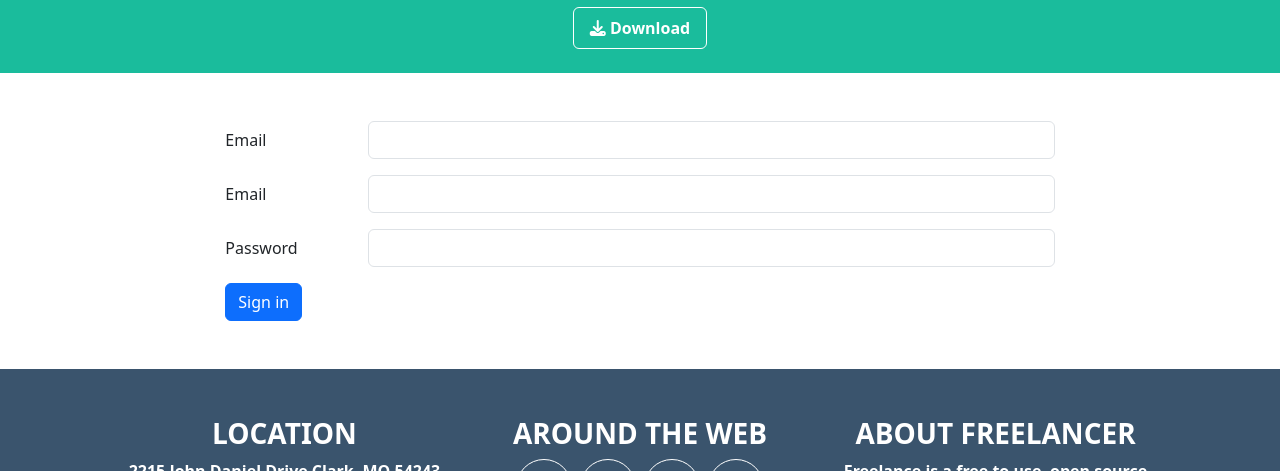
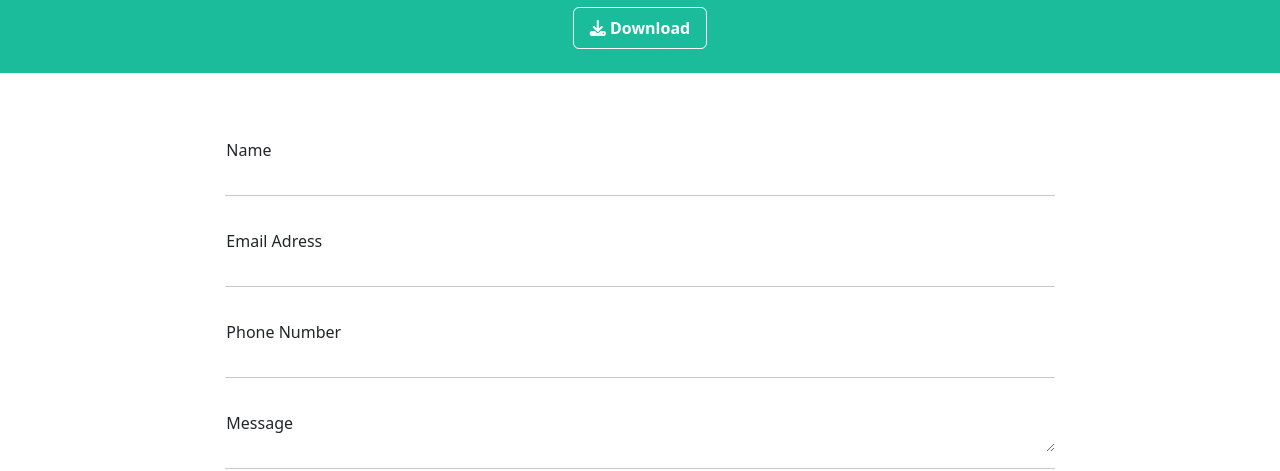
Before and after one commit to GencoMattia/html-css-bootstrap-freelancer, a plain HTML site: page index.html in a window 1280 px wide. Shown: the part 1830-2301 px from the top of the page. Drawn offline with nearby package versions, Linux system fonts and the light colour scheme.

Commit message:
Formatted Form section

```diff
--- a/index.html
+++ b/index.html
@@ -117,23 +117,33 @@
                 <div class="col-8">
                     <form>
                         <div class="row mb-3">
-                            <label for="inputEmail3" class="col-sm-2 col-form-label">Email</label>
-                            <div class="col-sm-10">
-                                <input type="email" class="form-control" id="inputEmail3">
+                            <div class="form-floating">
+                                <input type="text" class="form-control border border-0" id="inputName" placeholder="Name">
+                                <label for="inputName" class="col-sm-3 col-form-label">Name</label>
                             </div>
                         </div>
+                        <hr>
                         <div class="row mb-3">
-                            <label for="inputEmail3" class="col-sm-2 col-form-label">Email</label>
-                            <div class="col-sm-10">
-                                <input type="email" class="form-control" id="inputEmail3">
+                            <div class="form-floating">
+                                <input type="email" class="form-control border border-0" id="inputEmail3" placeholder="Email Adress">
+                                <label for="inputEmail3" class="col-sm-3 col-form-label">Email Adress</label>
                             </div>
                         </div>
+                        <hr>
                         <div class="row mb-3">
-                            <label for="inputPassword3" class="col-sm-2 col-form-label">Password</label>
-                            <div class="col-sm-10">
-                                <input type="password" class="form-control" id="inputPassword3">
+                            <div class="form-floating">
+                                <input type="tel" class="form-control border border-0" id="inputPhone" placeholder="Phone Number">
+                                <label for="inputPhone" class="col-sm-3 col-form-label">Phone Number</label>
                             </div>
                         </div>
+                        <hr>
+                        <div class="row mb-3">
+                            <div class="form-floating">
+                                <textarea class="form-control border border-0" id="inputMessage" placeholder="Message"></textarea>
+                                <label for="inputMessage" class="col-sm-3 col-form-label">Message</label>
+                            </div>
+                        </div>
+                        <hr>
                         <button type="submit" class="btn btn-primary">Sign in</button>
                     </form>
                 </div>
```
